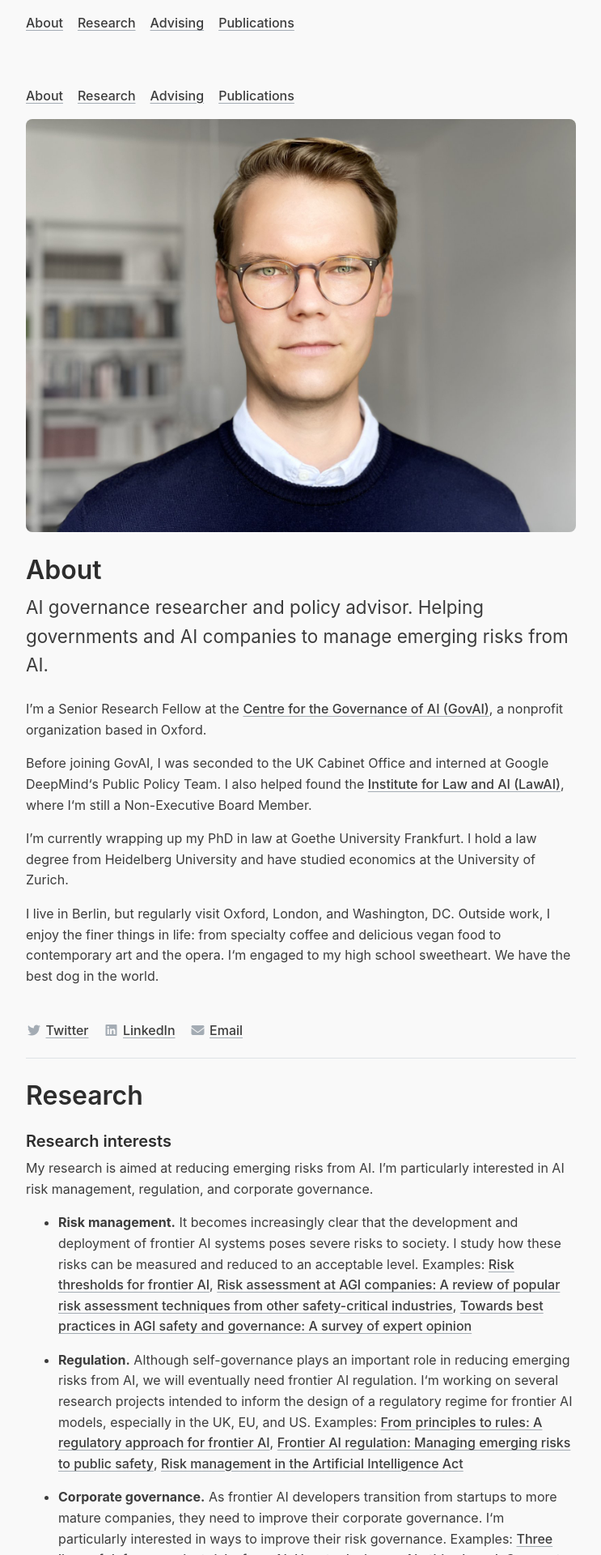
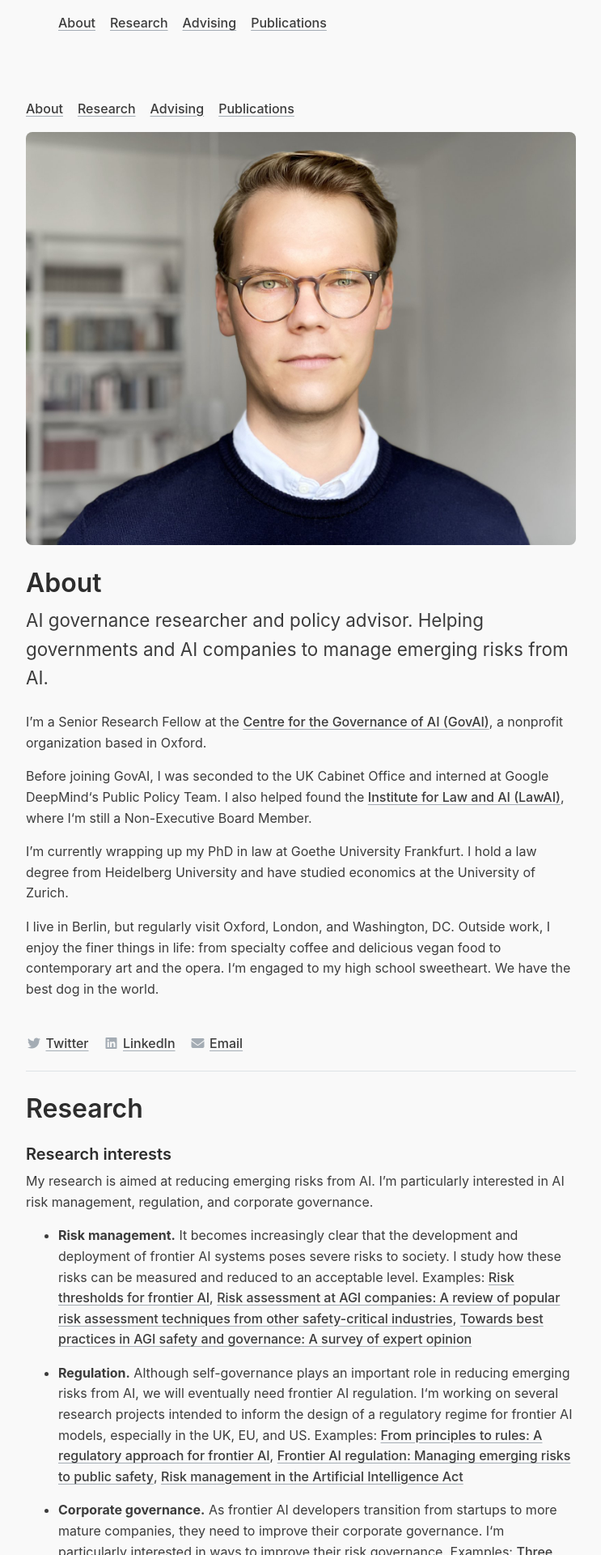
Before and after one commit to jonasschuett/jonasschuett.github.io, a Jekyll site: the page built from index.html, in a window 1280 px wide. Shown: the top 1920 px of the page at 81% size, without its empty margins (268-1011 px from the left). Built offline with Jekyll 4.4.1, drawn with Linux system fonts in a browser that asks for light colours; nearby versions of some CDN libraries; the list of posts is cut into pages by our own code.

Commit message:
Update default.html

```diff
--- a/_layouts/default.html
+++ b/_layouts/default.html
@@ -7,12 +7,12 @@
 
     <div class="container content">
       <header class="masthead">
-        <nav class="nav">
+        <ul class="nav justify-content-center">
           <a class="nav-link active" href="#about">About</a> &nbsp;&nbsp;
           <a class="nav-link" href="#research">Research</a> &nbsp;&nbsp;
           <a class="nav-link" href="#advising">Advising</a> &nbsp;&nbsp;
           <a class="nav-link" href="#publications">Publications</a>
-        </nav>
+        </ul>
       </header>
 
       <main>
```
